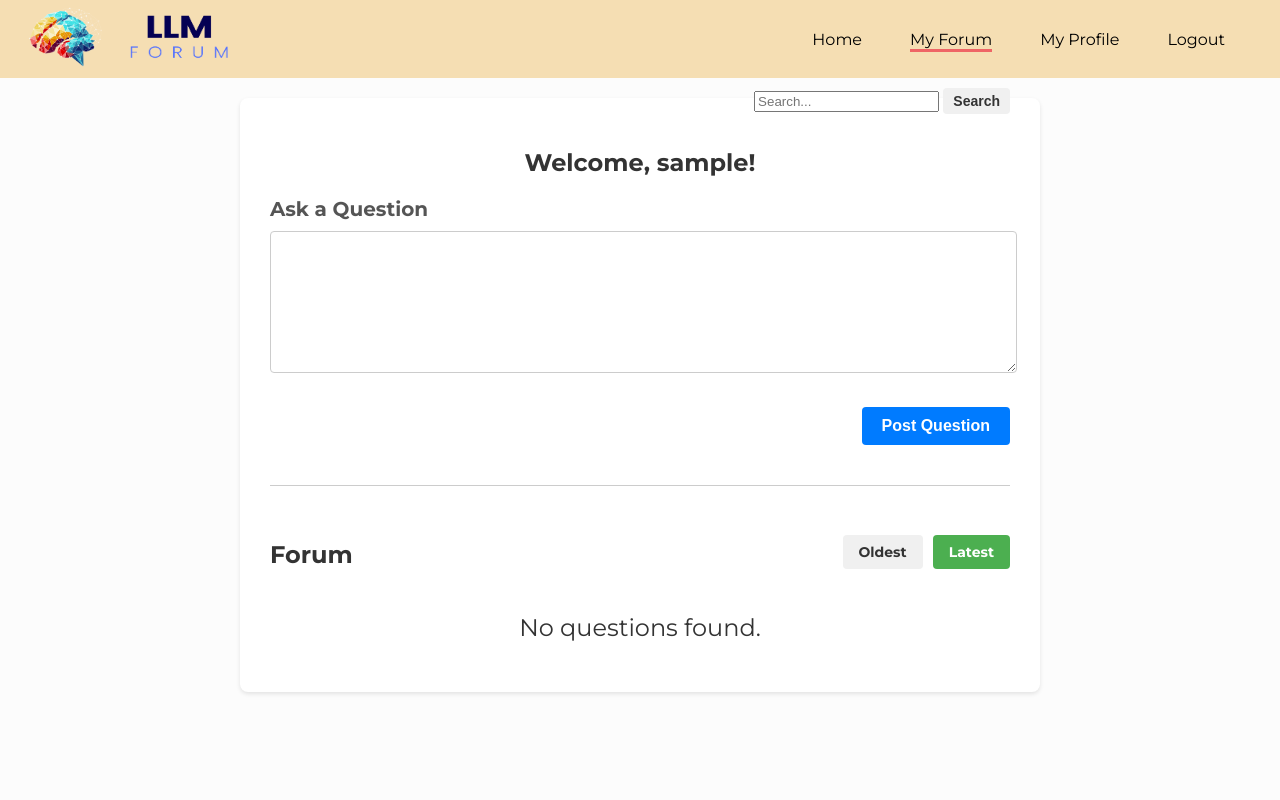
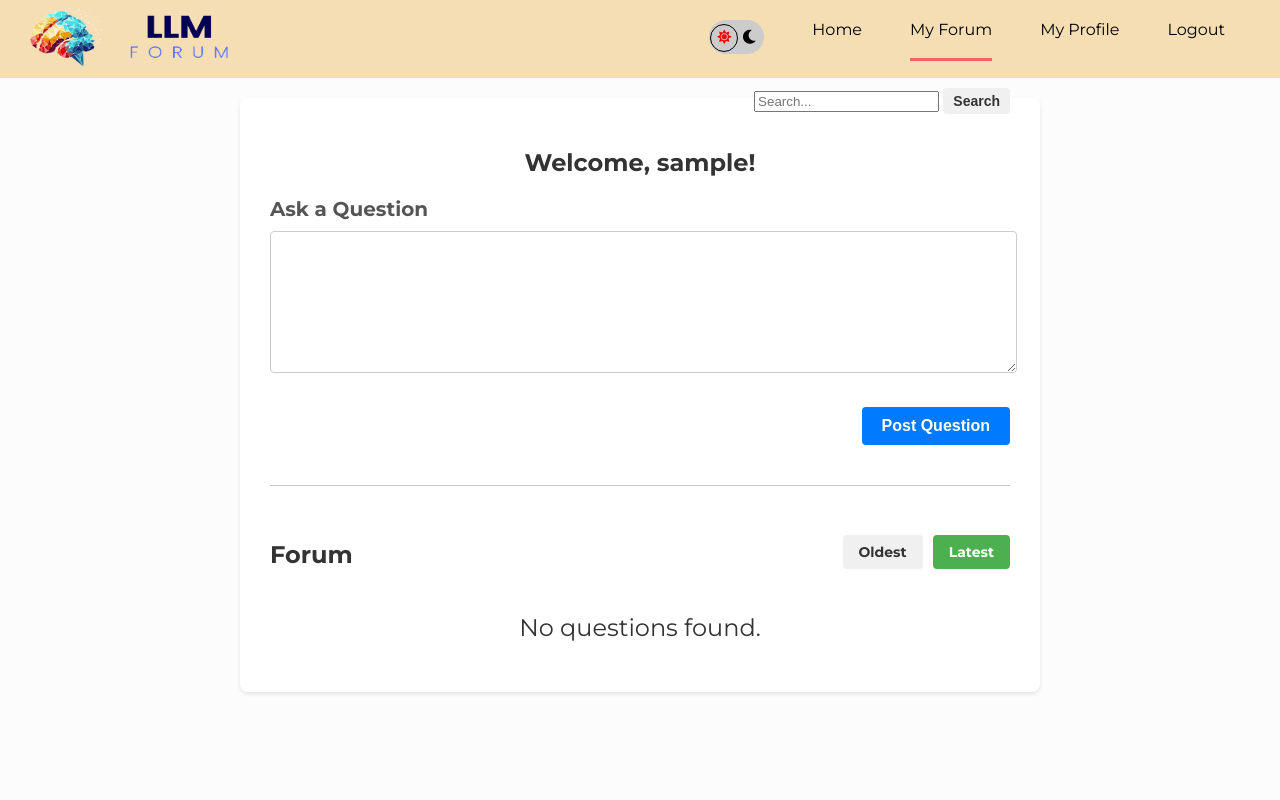
Before and after one commit to jith4j/CITS5505-Agile-Web-Development, a Flask app: a page that uses app/templates/navbar.html in a window 1280 px wide. Run offline with Flask 3, Linux system fonts and the light colour scheme; the visitor is signed in with stand-in values (Sample User, id 1); data comes from the database, SQL or seed files in the repository; data that the repository does not hold is empty; some web fonts are replaced.

Commit message:
Implemented toggle functionality for enabling and disabling dark mode from the navbar. Used js to retain the user selected theme for all pages.

```diff
--- a/app/static/main.js
+++ b/app/static/main.js
@@ -53,3 +53,27 @@ function toggleLike(answerId) {
       console.error("Error:", error);
     });
 }
+
+// Dark mode
+// Dark Mode Toggle
+const themeToggleButton = document.getElementById("theme-toggle-button");
+
+// Function to apply the theme based on the stored value
+function applyTheme() {
+  const storedTheme = localStorage.getItem("theme");
+  if (storedTheme === "dark") {
+    document.body.classList.add("dark-mode");
+  } else {
+    document.body.classList.remove("dark-mode");
+  }
+}
+
+// Event listener for theme toggle button click
+themeToggleButton.addEventListener("click", function () {
+  document.body.classList.toggle("dark-mode");
+  const isDarkMode = document.body.classList.contains("dark-mode");
+  localStorage.setItem("theme", isDarkMode ? "dark" : "light");
+});
+
+// Apply the theme on page load
+document.addEventListener("DOMContentLoaded", applyTheme);
--- a/app/static/style.css
+++ b/app/static/style.css
@@ -1,3 +1,153 @@
+:root {
+  --primary-color: #ffffff;
+  --secondary-color: #f8f9fa;
+  --text-color: #333333;
+}
+
+body.dark-mode {
+  --primary-color: #333333;
+  --secondary-color: #222222;
+  --text-color: #ffffff;
+}
+
+/* Theme Toggle */
+.theme-toggle {
+  margin-left: 20px;
+}
+
+.theme-toggle-label {
+  display: inline-block;
+  width: 60px;
+  height: 34px;
+  background-color: #ccc;
+  border-radius: 34px;
+  position: relative;
+  cursor: pointer;
+}
+
+.theme-toggle-label .fas {
+  position: absolute;
+  top: 50%;
+  transform: translateY(-50%);
+  font-size: 14px;
+  transition: transform 0.3s ease;
+}
+
+.theme-toggle-label .fa-sun {
+  left: 8px;
+  color: #fff;
+}
+
+.theme-toggle-label .fa-moon {
+  right: 8px;
+  color: #fff;
+}
+
+.theme-toggle-label .ball {
+  position: absolute;
+  width: 26px;
+  height: 26px;
+  border-radius: 50%;
+  background-color: #fff;
+  top: 4px;
+  left: 4px;
+  transition: transform 0.3s ease;
+}
+
+.theme-toggle-checkbox:checked + .theme-toggle-label .ball {
+  transform: translateX(26px);
+}
+
+.theme-toggle-checkbox {
+  display: none;
+}
+
+/* Dark Mode */
+body.dark-mode {
+  background-color: var(--secondary-color);
+  color: var(--text-color);
+}
+
+body.dark-mode .nav-bar {
+  background-color: var(--primary-color);
+}
+
+body.dark-mode .nav-options a {
+  color: var(--text-color);
+}
+
+body.dark-mode .welcome-container {
+  background-color: var(--primary-color);
+}
+
+body.dark-mode .content-wrap {
+  background-color: var(--primary-color);
+}
+
+body.dark-mode .question-card {
+  background-color: var(--secondary-color);
+}
+
+body.dark-mode .answer-card {
+  background-color: var(--secondary-color);
+}
+
+body.dark-mode .reply-card {
+  background-color: var(--primary-color);
+}
+
+body.dark-mode .login-container {
+  background-color: var(--primary-color);
+}
+
+.theme-toggle {
+  margin-left: 20px;
+}
+
+.theme-toggle-label {
+  display: inline-block;
+  width: 55px;
+  height: 34px;
+  background-color: #ccc;
+  border-radius: 34px;
+  position: relative;
+  cursor: pointer;
+}
+
+.theme-toggle-label .fas {
+  position: absolute;
+  top: 50%;
+  transform: translateY(-50%);
+  font-size: 14px;
+  transition: transform 0.3s ease;
+}
+
+.theme-toggle-label .fa-sun {
+  left: 8px;
+  color: red;
+}
+
+.theme-toggle-label .fa-moon {
+  right: 8px;
+  color: #000;
+}
+
+.theme-toggle-label .ball {
+  position: absolute;
+  width: 26px;
+  height: 26px;
+  border-radius: 50%;
+  background-color: #ffffff00;
+  border: 1px solid black;
+  top: 4px;
+  left: 1px;
+  transition: transform 0.3s ease;
+}
+
+body.dark-mode .theme-toggle-label .ball {
+  transform: translateX(26px);
+}
+
 body {
   margin: 0px !important;
   font-family: "Montserrat", sans-serif;
--- a/app/templates/navbar.html
+++ b/app/templates/navbar.html
@@ -25,6 +25,13 @@
                 <a href="{{ url_for('index') }}"><img src="../static/assets/logo-word.png" alt="" class="logo2"></a>
             </div>
             <div class="nav-options">
+                <div class="theme-toggle">
+                    <div class="theme-toggle-label" id="theme-toggle-button">
+                        <i class="fas fa-sun"></i>
+                        <i class="fas fa-moon"></i>
+                        <div class="ball"></div>
+                    </div>
+                </div>
                 <a href="{{ url_for('index') }}" class="{% if request.endpoint == 'index' %}active{% endif %}">Home</a>
                 {% if current_user.is_authenticated %}
                 <a href="{{ url_for('forum', username=current_user.username) }}"
```
Also changed, not shown: app/static/assets/logo-dark.png (added), app/static/assets/logo-word-dark.png (added).
